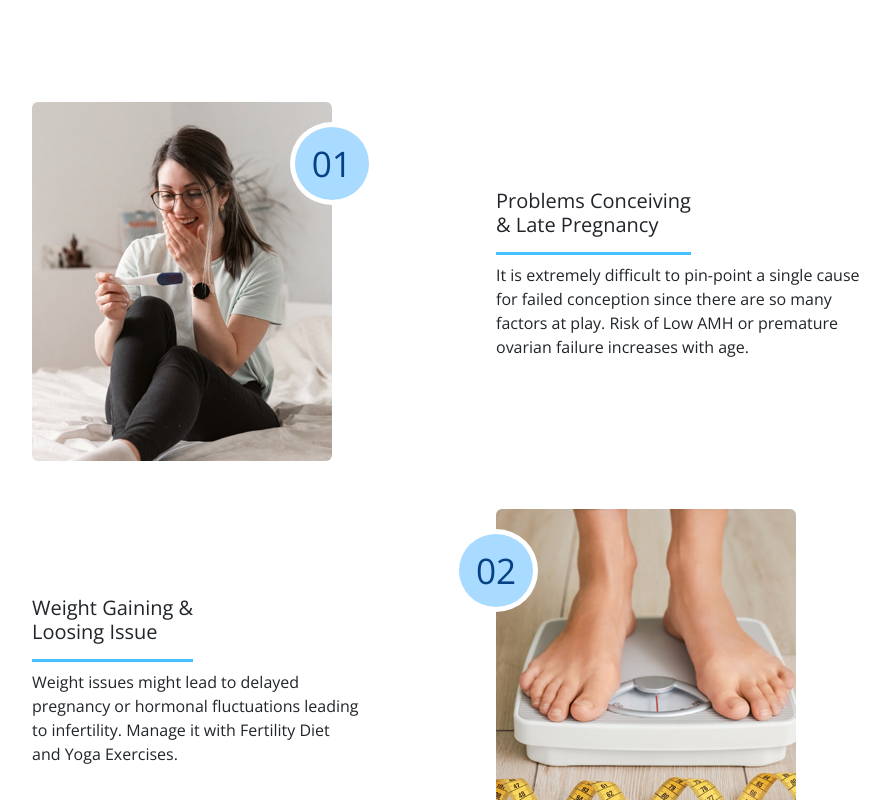
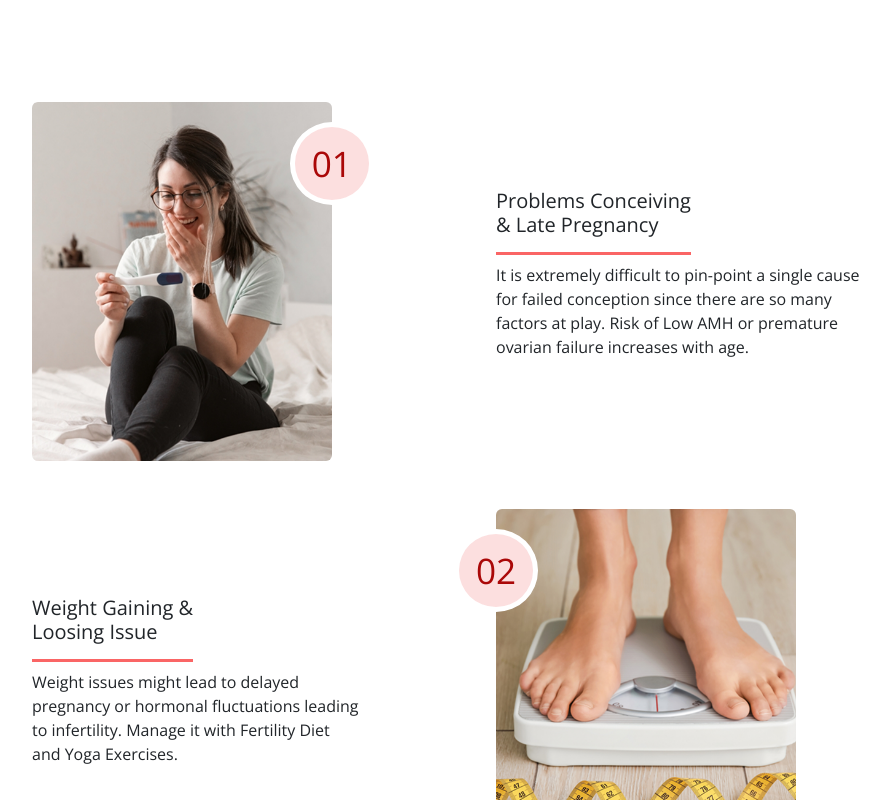
Before and after one commit to anshguptasince2004/FertilityDost, a React (Vite) app: page / in a window 1280 px wide. Shown: the part 820-1620 px from the top of the page, without its empty margins (220-1110 px from the left). Built offline with nearby package versions, Linux system fonts and the light colour scheme.

Commit message:
Updated theme for reasons section

```diff
--- a/src/pages/Home/ReasonsSection.css
+++ b/src/pages/Home/ReasonsSection.css
@@ -3,20 +3,9 @@
   padding-left: 10%;
 }
 
-.reason-number {
-  background-color: #ffffff;
-  color: #0c3e91;
-  font-weight: 700;
-  padding: 10px 16px;
-  border-radius: 50%;
-  font-size: 1.2rem;
-  min-width: 50px;
-  text-align: center;
-}
-
 .reason-title {
   display: inline-block;
-  border-bottom: 3px solid #45c1ff;
+  border-bottom: 3px solid #fa6565;
   padding-bottom: 15px;
   margin-bottom: 8px;
 }
@@ -25,8 +14,8 @@
   position: absolute;
   top: 20px;
   left: -30px;
-  background-color: #a8dbff;
-  color: #064185;
+  background-color: rgb(252, 223, 223);
+  color: #aa0808;
   font-weight: 550;
   padding: 10px 17px;
   border-radius: 50%;
@@ -37,8 +26,8 @@
   position: absolute;
   top: 20px;
   right: 110px;
-  background-color: #a8dbff;
-  color: #064185;
+  background-color: rgb(252, 223, 223);
+  color: #aa0808;
   font-weight:550;
   padding: 10px 17px;
   border-radius: 50%;
--- a/src/pages/Home/ReasonsSection.jsx
+++ b/src/pages/Home/ReasonsSection.jsx
@@ -54,7 +54,7 @@ function ReasonsSection() {
     <>
       <div className="struggle-text text-center py-5">
         <h4 className="fw-semibold text-dark">
-          Are You Struggling With <span className="highlight">Infertility?</span>
+          Are You Struggling With<span className="highlight">Infertility?</span>
         </h4>
       </div>
 
```
